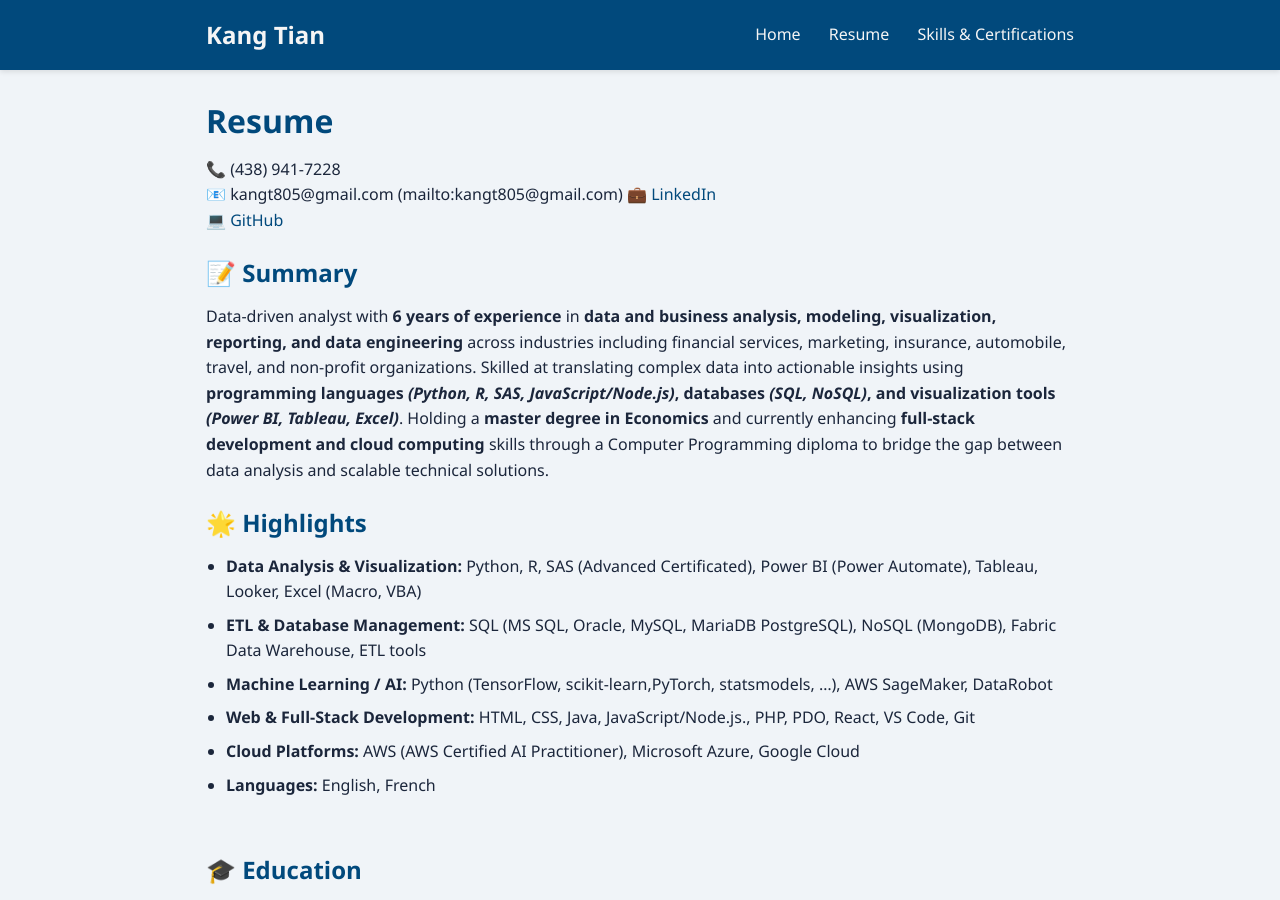
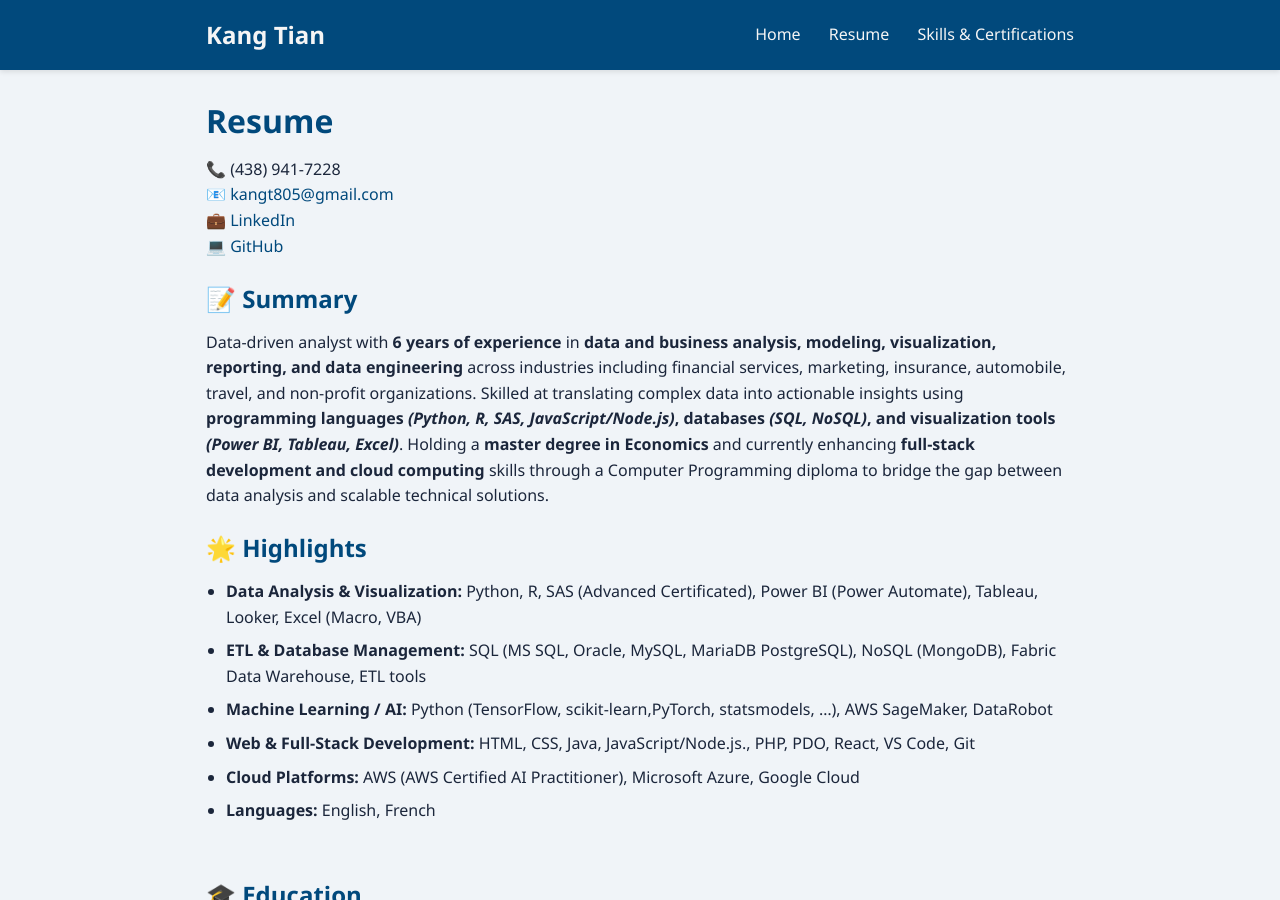
Before and after one commit to kang-tian/kang-tian.github.io, a Jekyll site: the page built from resume.md, in a window 1280 px wide and 900 px high. Built offline with Jekyll 4.4.1, drawn with Linux system fonts in a browser that asks for light colours.

Commit message:
Update resume.md

```diff
--- a/resume.md
+++ b/resume.md
@@ -9,7 +9,7 @@ categories: [resume, portfolio]
 
 # Resume
 📞 (438) 941-7228
-📧 kangt805@gmail.com (mailto:kangt805@gmail.com)
+📧 [kangt805@gmail.com](mailto:kangt805@gmail.com)
 💼 [LinkedIn](https://www.linkedin.com/in/kangtianecon)
 💻 [GitHub](https://github.com/kang-tian)
 
```
